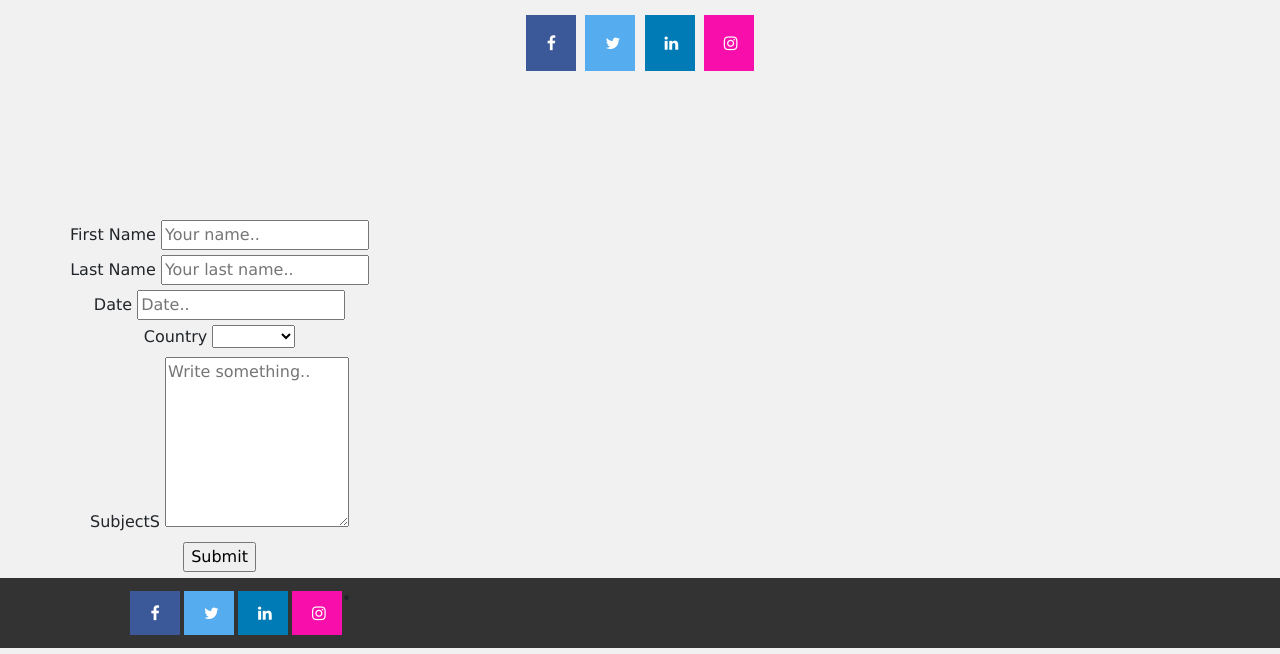
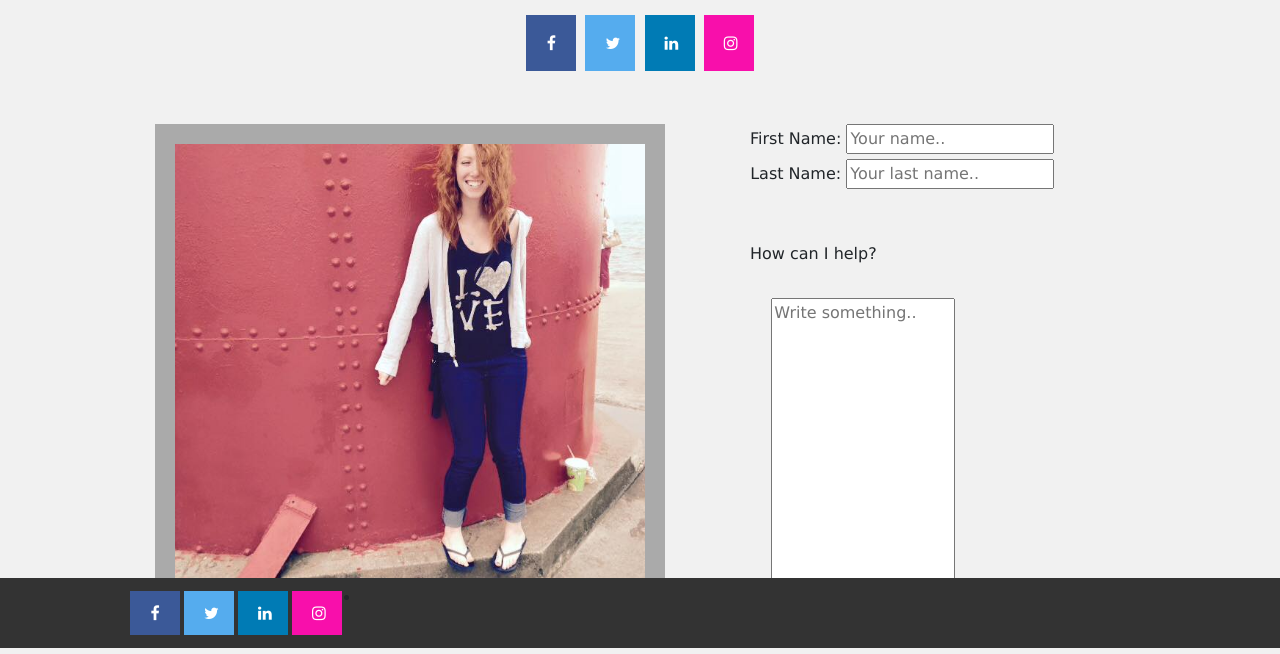
Before and after one commit to ilyublinsky/bcs-homework-assignment-2, a plain HTML site: page contact.html in a window 1280 px wide. Shown: the part 152-806 px from the top of the page. Drawn offline with nearby package versions, Linux system fonts and the light colour scheme.

Commit message:
final commit. finished homeowrk.

```diff
--- a/assets/contact.css
+++ b/assets/contact.css
@@ -34,16 +34,15 @@
     color: white;
   }
 
-  body {
-    background-color: rgb(255, 218, 8);
-    font-family: Verdana, Geneva, Tahoma, sans-serif;
-
+* {
+  box-sizing: border-box;
 }
 
+/* Style inputs */
 input[type=text], select, textarea {
   width: 100%;
   padding: 12px;
-    border: 10px solid #ccc;
+  border: 1px solid #ccc;
   margin-top: 6px;
   margin-bottom: 16px;
   resize: vertical;
@@ -61,20 +60,29 @@
   background-color: #45a049;
 }
 
-  container {
-    border: rgb(43, 124, 231);
-    border-radius: 50%;
-    background-color: #f19696;
+/* Style the container/contact section */
+.container {
+  border-radius: 5px;
+  background-color: #f2f2f2;
   padding: 10px;
 }
 
+/* Create two columns that float next to eachother */
 .column {
-    float: center;
+  float: left;
   width: 50%;
-    margin-top: 60px;
+  margin-top: 6px;
   padding: 20px;
 }
 
+/* Clear floats after the columns */
+.row:after {
+  content: "";
+  display: table;
+  clear: both;
+}
+
+/* Responsive layout - when the screen is less than 600px wide, make the two columns stack on top of each other instead of next to each other */
 @media screen and (max-width: 600px) {
   .column, input[type=submit] {
     width: 100%;
--- a/contact.html
+++ b/contact.html
@@ -40,43 +40,33 @@
           <a href="https://twitter.com/ilyublinsky" class="fa fa-twitter"></a>
           <a href="https://www.linkedin.com/in/ingrid-lyublinsky/" class="fa fa-linkedin"></a>
           <a href="https://www.instagram.com/ingrid_lyub/" class="fa fa-instagram"></a>
-        </div>
           <br>
           <br>
           <br>
           <div class="row">
             <div class="column">
-          <br>
-          <br>
-          <br>
+              <img src="/bcs-homework-assignment-2/assets/index-images/full-body-photo.png" style="width:75%">
+            </div>
             <div class="column">
-            <div style="text-align:center">
-            <form action="/action_page.php">
-              <label for="fname">First Name</label>
+              <form action="mailto:ingrid.lyub@gmail.com"
+              method=”POST”
+              enctype=”multipart/form-data”
+              name=”EmailForm”>
+                <label for="fname">First Name:</label>
                 <input type="text" id="fname" name="firstname" placeholder="Your name..">
                 <br>
-              <label for="lname">Last Name</label>
-              <input type="text" id="lname" name="lastname" placeholder="Your last name..">
+                <label for="lname">Last Name:</label>
+                <input type="text" id="lname" name="lastname" placeholder="Your last name.."><br><br><br>
+                <div style="text-align:left">
+                <label for="subject">How can I help?</label></div>
                 <br>
-              <label for="date">Date</label>
-              <input type="text" id="date" name="date" placeholder="Date..">
-              <br>
-              <label for="country">Country</label>
-              <select id="country" name="country">
-                <option value=""></option>
-                <option value="canada">Canada</option>
-                <option value="usa">USA</option>
-              </select>
-              <br>
-              <label for="subject">SubjectS</label>
-              <textarea id="subject" name="subject" placeholder="Write something.." style="height:170px"></textarea>
-              <br>
+                <textarea id="subject" name="subject" placeholder="Write something.." style="height:300px"></textarea>
                 <input type="submit" value="Submit">
               </form>
             </div>
           </div>
         </div>
-      </div>
+
 
     <footer>
             <nav class="navbar navbar-expand-lg fixed-bottom navbar-color bg-color">
```
Also changed, not shown: 1 other file. Lines whose indentation alone changed are shown as unchanged.
